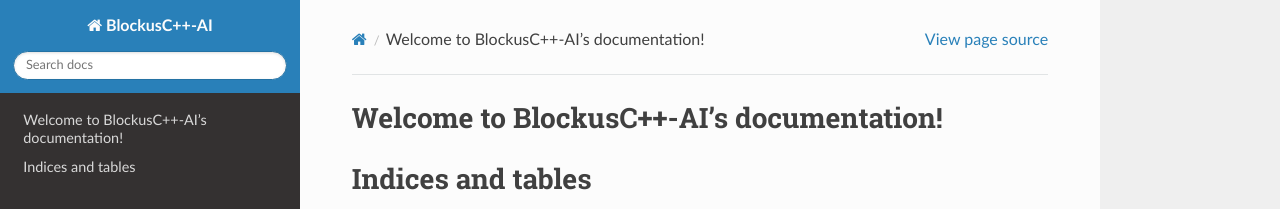
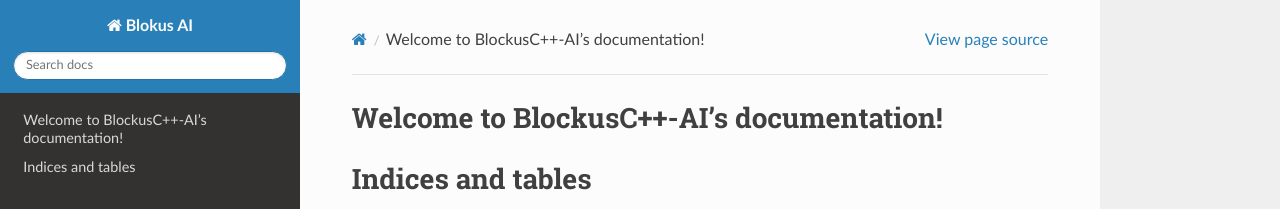
Before and after one commit to HenrikThoroe/SWC-2021, a Sphinx documentation site: the page built from docsrc/source/index.rst, in a window 1280 px wide. Shown: the top 209 px of the page. Built offline with Sphinx 7.4.7 and the Read the Docs theme 2.0.0, drawn with Linux system fonts in a browser that asks for light colours.

Commit message:
(Docs) fix typo in conf.py

```diff
--- a/docsrc/source/conf.py
+++ b/docsrc/source/conf.py
@@ -18,7 +18,7 @@ import sphinx_rtd_theme
 
 # -- Project information -----------------------------------------------------
 
-project = 'BlockusC++-AI'
+project = 'Blokus AI'
 copyright = '2020, Henrik Thorøe, Rubin Raithel'
 author = 'Henrik Thorøe, Rubin Raithel'
 
```
